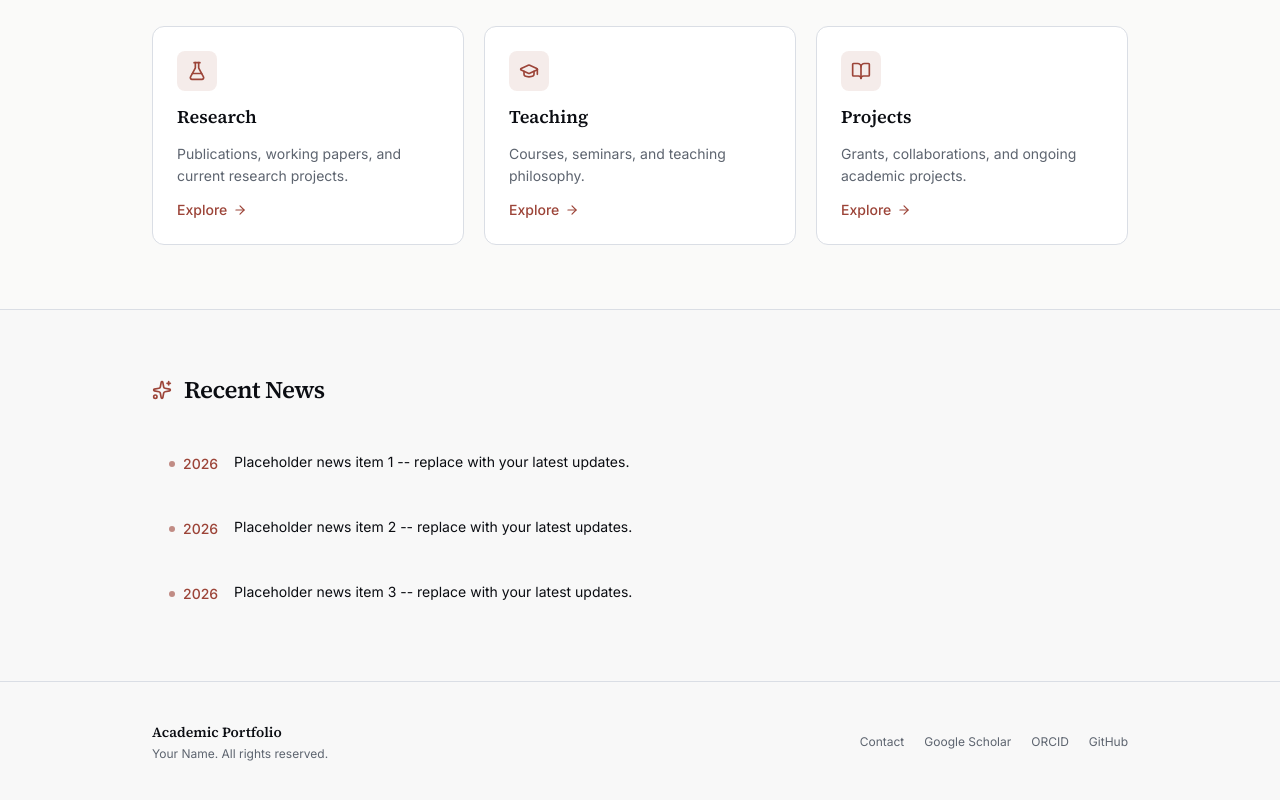
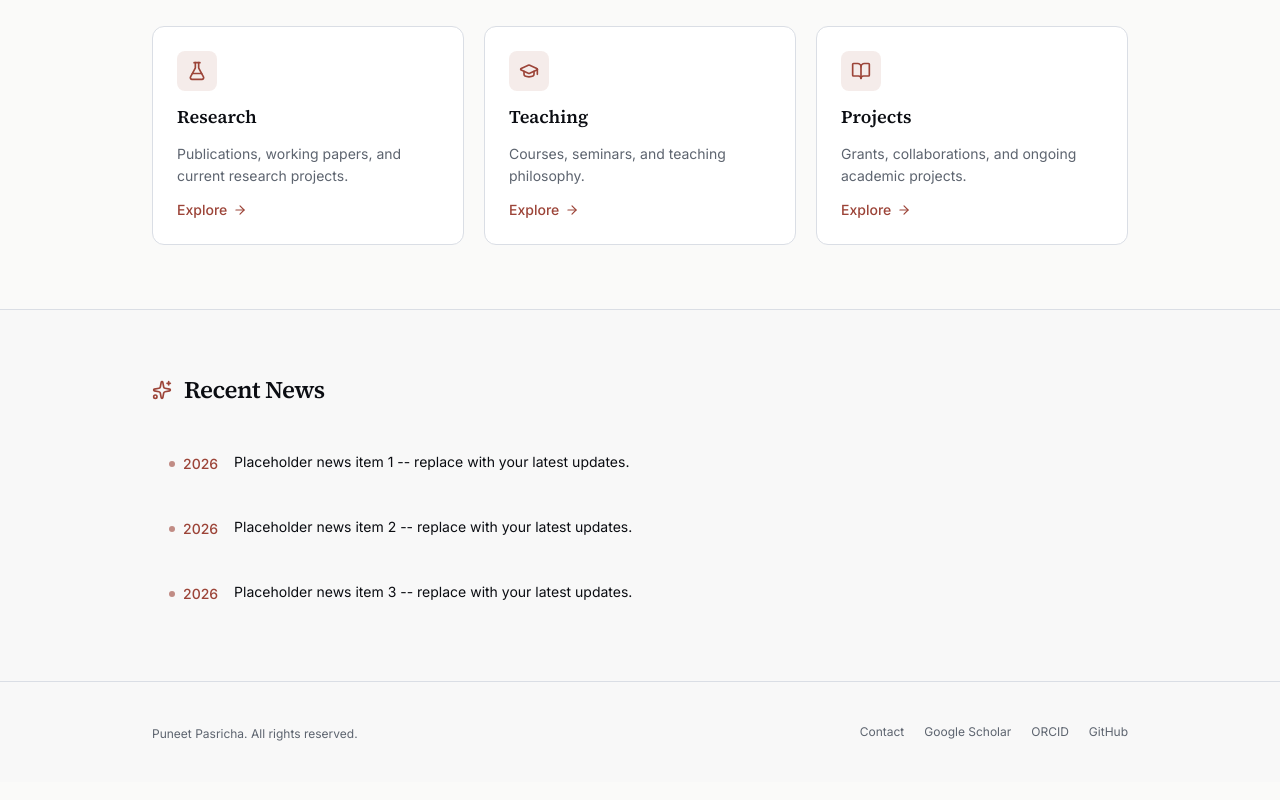
Before and after one commit to drpasricha/drpasricha.github.io, a Next.js app: page / in a window 1280 px wide. Shown: the part 617-1417 px from the top of the page. Built offline with nearby package versions, Linux system fonts and the light colour scheme.

Commit message:
Update footer.tsx

```diff
--- a/components/footer.tsx
+++ b/components/footer.tsx
@@ -5,9 +5,9 @@ export function Footer() {
     <footer className="border-t border-border bg-secondary/20">
       <div className="mx-auto flex max-w-5xl flex-col items-center gap-6 px-6 py-10 md:flex-row md:justify-between">
         <div className="flex flex-col items-center gap-1 md:items-start">
-          <span className="font-serif text-sm font-semibold text-foreground">Academic Portfolio</span>
+          <span className="font-serif text-sm font-semibold text-foreground"></span>
           <p className="text-xs text-muted-foreground">
-            {"Your Name. All rights reserved."}
+            {"Puneet Pasricha. All rights reserved."}
           </p>
         </div>
         <nav className="flex flex-wrap items-center justify-center gap-x-5 gap-y-2">
```
